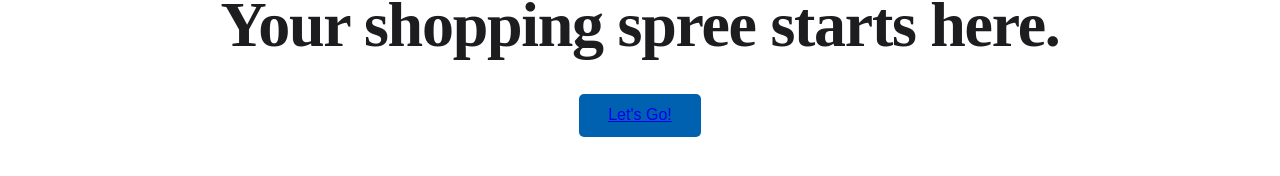
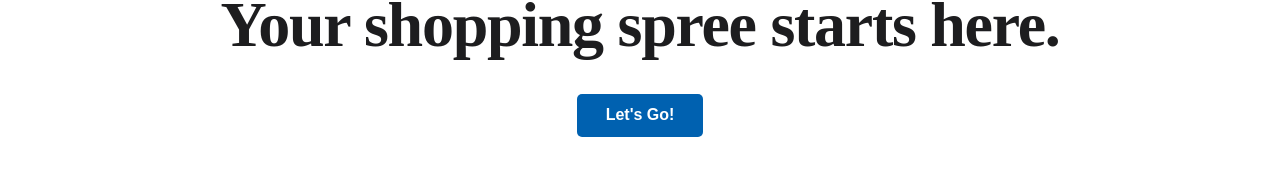
Before and after one commit to blue0206/shopping-cart, a React app: page / in a window 1280 px wide. Shown: the part 416-592 px from the top of the page. Built offline with nearby package versions, Linux system fonts and the light colour scheme; the HTML template or start-up script is replaced by a standard one.

Commit message:
Update button styling and add styling for link

```diff
--- a/src/styles/app.module.css
+++ b/src/styles/app.module.css
@@ -31,7 +31,7 @@
 
 /* Button Styling */
 .heroText .button {
-    padding: 0.8rem 1.8rem;
+    padding: 0px;
     font-size: 1rem;
     color: white;
     background-color: #0061b0;
@@ -44,6 +44,22 @@
     opacity: 0;
     animation: fadeInUp 1s ease-in-out forwards;
     animation-delay: 0.5s;
+
+    display: flex;
+    justify-content: center;
+    align-items: center;
+}
+
+.link {
+    flex-grow: 1;
+
+    padding: 0.8rem 1.8rem;
+    color: white;
+    text-decoration: none;
+    font-weight: bold;
+}
+.link:visited {
+    color: white;
 }
 
 .heroText .button:hover {
```
